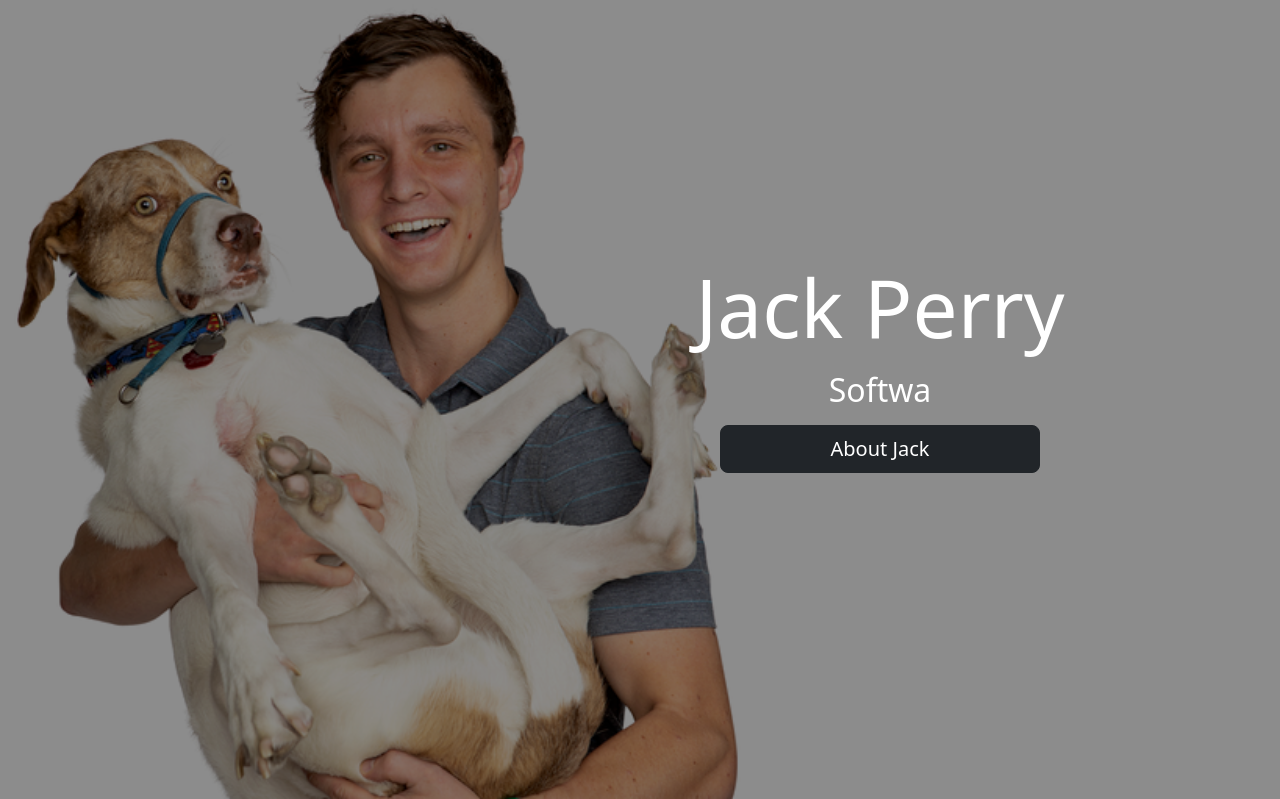
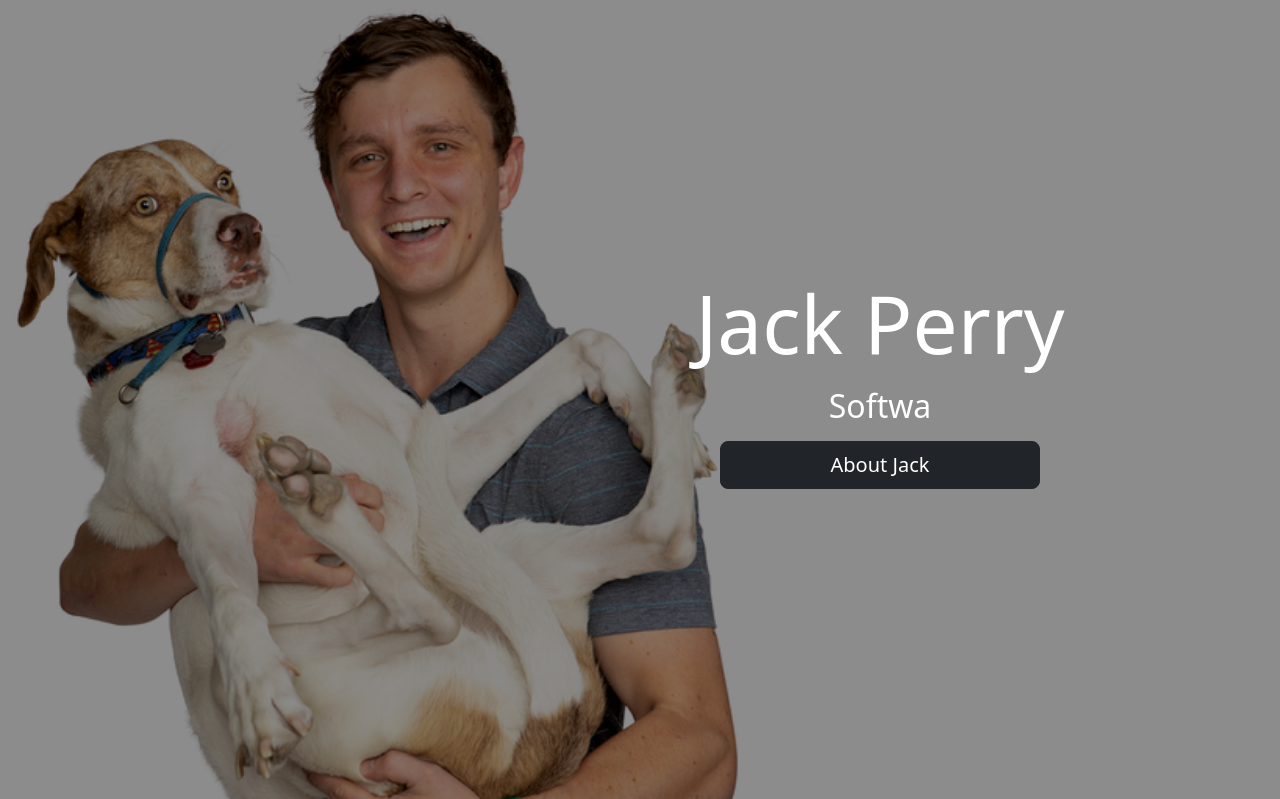
Before and after one commit to japerry911/portfolio-website-django-v1, a Django app: template src/home/templates/home.html in a window 1280 px wide. Shown: the part 57-856 px from the top of the page. Run offline with Django 4.2, Linux system fonts and the light colour scheme; the template is opened without the code that fills it, so the values that code supplies are empty.

Commit message:
👌 IMPROVE: improvements to home page

```diff
--- a/src/home/static/home/home.css
+++ b/src/home/static/home/home.css
@@ -15,6 +15,7 @@
 #home-hero-text-div {
     width: 100%;
     height: 87%;
+    margin-top: 2rem;
 }
 
 @media screen and (min-width: 700px) {
@@ -38,6 +39,11 @@
 
 #home-cta-about-btn {
     margin-top: auto;
+    margin-bottom: 1rem;
+}
+
+#home-cta-about-btn:hover {
+    border-color: white !important;
 }
 
 @media screen and (min-width: 700px) {
--- a/src/home/templates/home.html
+++ b/src/home/templates/home.html
@@ -63,7 +63,7 @@
                         >
                             <h2 class="mb-3" x-text="text"></h2>
                         </div>
-                        <a id="home-cta-about-btn" class="btn btn-dark btn-lg w-50" href="#!" role="button">About Jack</a>
+                        <a id="home-cta-about-btn" class="border-dark btn btn-dark btn-lg w-50" href="#!" role="button">About Jack</a>
                     </div>
                 </div>
           </div>
```
Also changed, not shown: src/static/app.css (line endings or trailing spaces).
